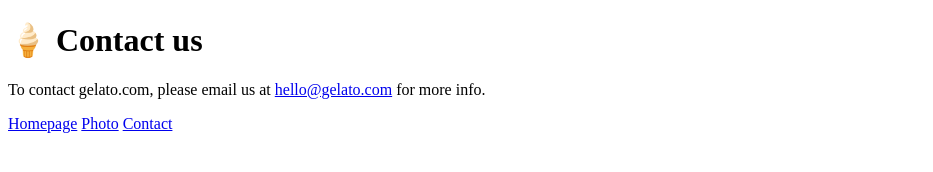
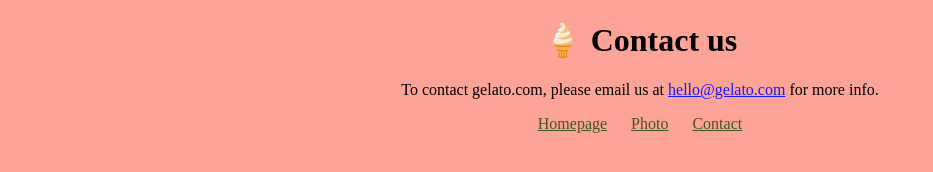
Before and after one commit to EliTimeless/Gelato-project, a plain HTML site: page contact.html in a window 1280 px wide. Shown: the whole page, without its empty margins (0-933 px from the left). Drawn offline with Linux system fonts and the light colour scheme.

Commit message:
change link for css

```diff
--- a/contact.html
+++ b/contact.html
@@ -3,7 +3,7 @@
   <head>
     <meta charset="UTF-8" />
     <meta name="viewport" content="width=device-width, initial-scale=1.0" />
-    <link rel="stylesheet" href="styles.css" />
+    <link rel="stylesheet" href="style.css" />
     <title>Contact page</title>
   </head>
   <body>
```
Also changed, not shown: index.html (+1 -1 lines), photo.html (+1 -1 lines).
